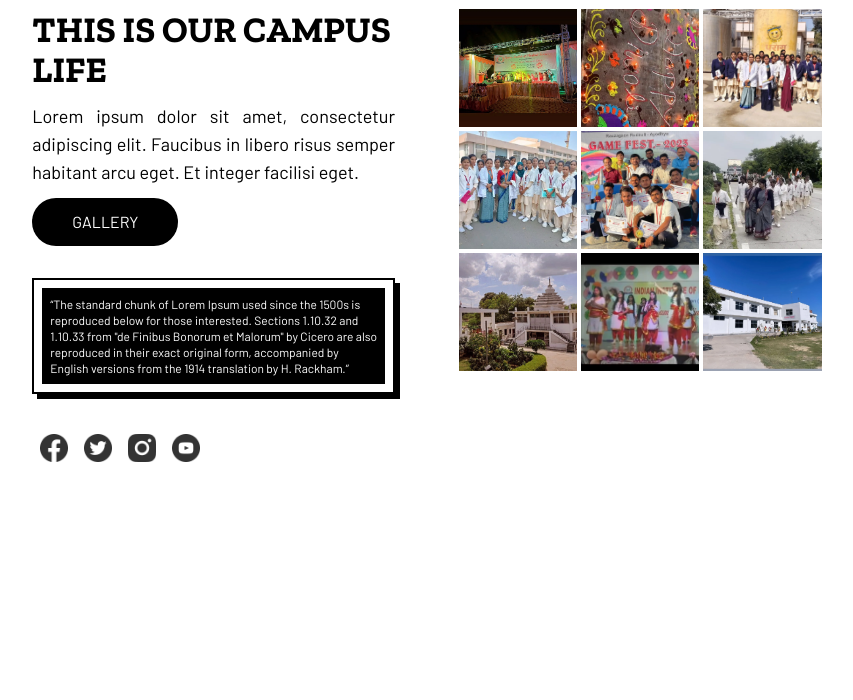
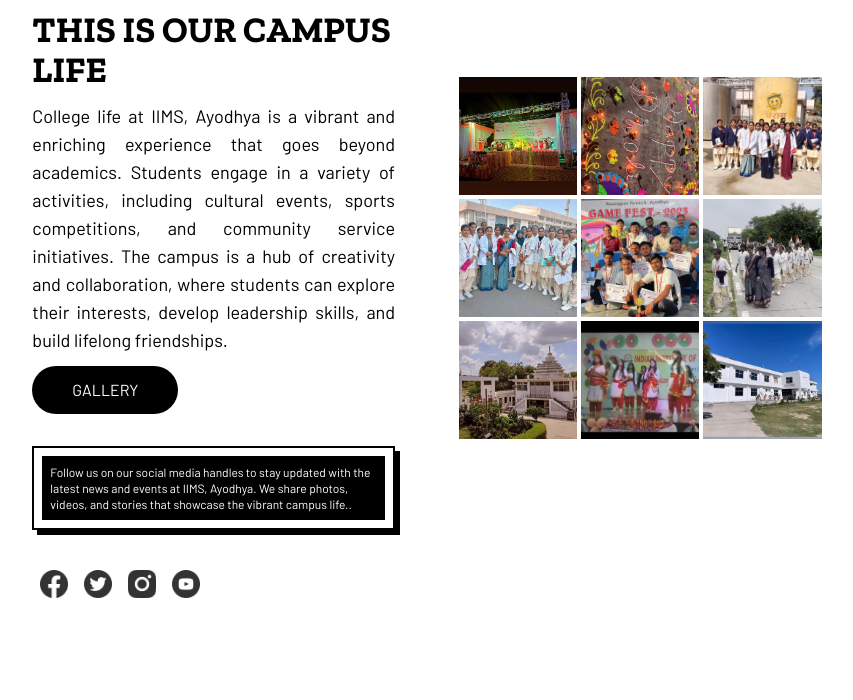
Before and after one commit to uddeshyasonkar/IIMSAYODHYA, a React (Vite) app: page / in a window 1280 px wide. Shown: the part 1814-2514 px from the top of the page, without its empty margins (221-1074 px from the left). Built offline with nearby package versions, Linux system fonts and the light colour scheme.

Commit message:
changed phone numbers, changed lorem ipsum text

```diff
--- a/src/components/LinksSection.jsx
+++ b/src/components/LinksSection.jsx
@@ -43,7 +43,7 @@ const Contact = [
   { id: 3, name: "iimsrauzza@gmail.com" },
   { id: 4, name: "iimsrauzzagaon@gmail.com" },
   { id: 5, name: "+91-8009740607" },
-  { id: 6, name: "+91-7905202014" },
+  { id: 6, name: "+91-9116161612" },
   // { id: 7, name: "missions" },
   // { id: 8, name: "Press" },
   // { id: 9, name: "NO Audit" },
--- a/src/components/Partners.jsx
+++ b/src/components/Partners.jsx
@@ -8,7 +8,7 @@ const ContactInfo = [
   },
   {
     id: 1,
-    text: "+91-7905202014",
+    text: "+91-9116161612",
     icon: "call",
   },
   {
--- a/src/sections/CampusLife.jsx
+++ b/src/sections/CampusLife.jsx
@@ -49,9 +49,13 @@ const CampusLife = () => {
               THIS IS OUR CAMPUS LIFE
             </h2>
             <p className=" text-lg text-justify">
-              Lorem ipsum dolor sit amet, consectetur adipiscing elit. Faucibus
-              in libero risus semper habitant arcu eget. Et integer facilisi
-              eget.
+              College life at IIMS, Ayodhya is a vibrant and enriching
+              experience that goes beyond academics. Students engage in a
+              variety of activities, including cultural events, sports
+              competitions, and community service initiatives. The campus is a
+              hub of creativity and collaboration, where students can explore
+              their interests, develop leadership skills, and build lifelong
+              friendships.
             </p>
             <button className=" px-10 py-3 rounded-full bg-project-black text-white">
               GALLERY
@@ -61,11 +65,9 @@ const CampusLife = () => {
             <div className="bg-white p-2 border-2 border-black hardShadow">
               <div className="bg-black">
                 <p className="p-2 text-left text-xs text-white ">
-                  “The standard chunk of Lorem Ipsum used since the 1500s is
-                  reproduced below for those interested. Sections 1.10.32 and
-                  1.10.33 from "de Finibus Bonorum et Malorum" by Cicero are
-                  also reproduced in their exact original form, accompanied by
-                  English versions from the 1914 translation by H. Rackham.”
+                  Follow us on our social media handles to stay updated with the
+                  latest news and events at IIMS, Ayodhya. We share photos,
+                  videos, and stories that showcase the vibrant campus life..
                 </p>
               </div>
             </div>
--- a/src/sections/Hero.jsx
+++ b/src/sections/Hero.jsx
@@ -34,9 +34,9 @@ const Hero = () => {
     >
       <div className="relative h-full w-full flex lg:flex-row flex-col">
         <img
-          src="./images/logo.webp"
-          alt=""
-          className="absolute top-[50%] left-[50%] translate-x-[-50%] translate-y-[-50%] lg:translate-x-[-50%] lg:translate-y-[-50%] h-28 lg:h-40"
+        //src="./images/logo.webp"
+        //alt=""
+        //className="absolute top-[50%] left-[50%] translate-x-[-50%] translate-y-[-50%] lg:translate-x-[-50%] lg:translate-y-[-50%] h-28 lg:h-40"
         />
         {/* Photo Div */}
         <div className="bg-gray-200 flex-1 flex items-center justify-center overflow-hidden">
```
